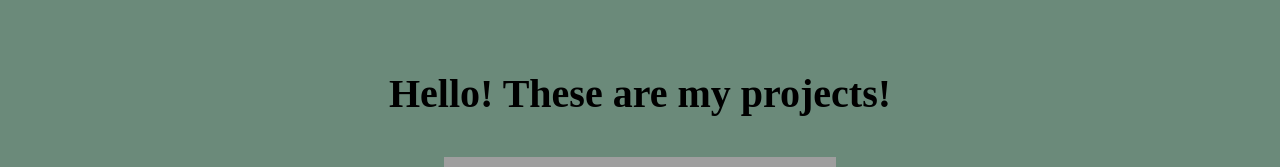
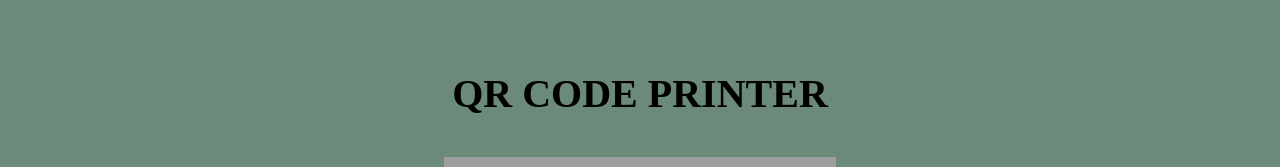
Before and after one commit to WVCS/website-adamisbird1, a plain HTML site: page Projects.html in a window 1280 px wide. Shown: the part 158-325 px from the top of the page. Drawn offline with Linux system fonts and the light colour scheme; grey boxes are pictures that could not be loaded.

Commit message:
Update Projects.html

```diff
--- a/Projects.html
+++ b/Projects.html
@@ -24,7 +24,7 @@
    <body>
 
 
-     <h3> Hello! These are my projects! </h3>
+     <h3> QR CODE PRINTER </h3>
 
   </head>
  <center><iframe width="392" height="620" style="border: 0px;" src="https://studio.code.org/projects/applab/XWScYMp_Q_SP43e3AgURV32NPqm3HSwPkntUKXFIsdo/embed"></iframe></center>
```
